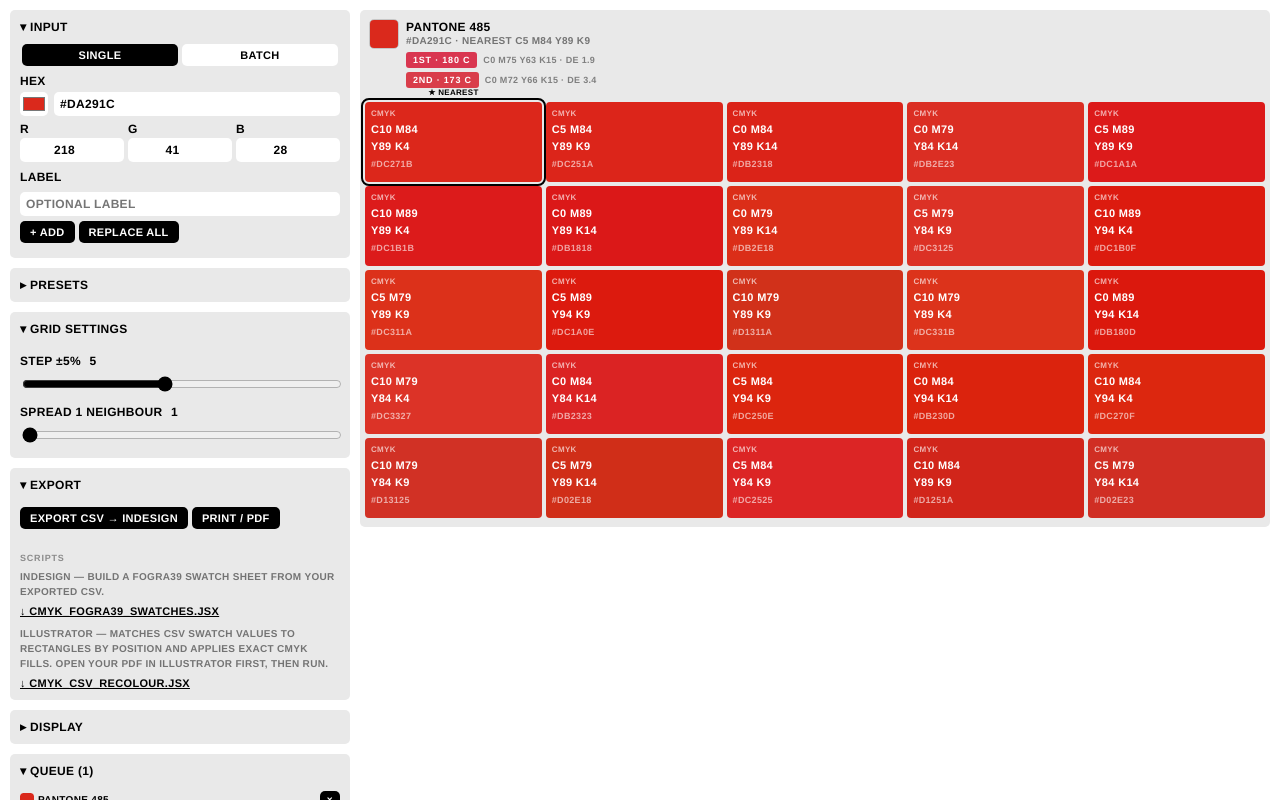
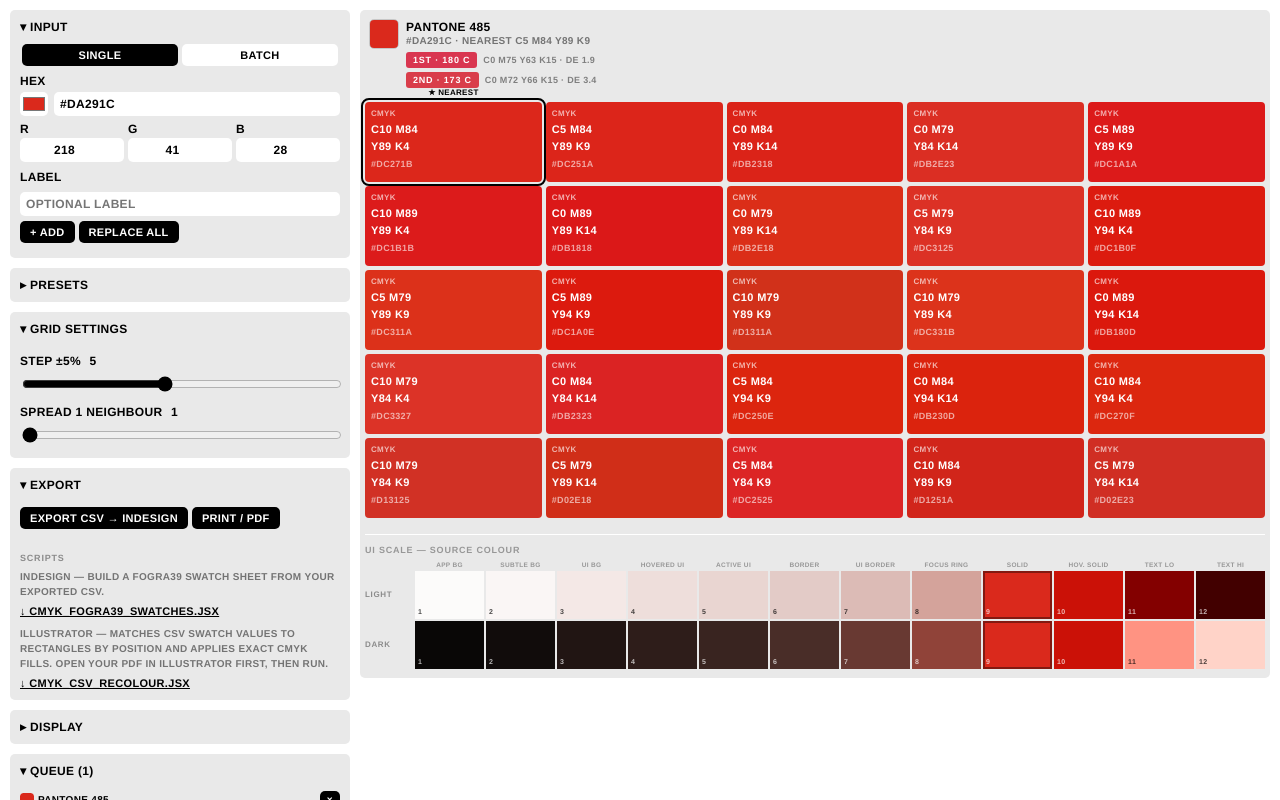
Before and after one commit to ndavidhill/cmyk-grid, a Next.js app: page / in a window 1280 px wide. Built offline with nearby package versions, Linux system fonts and the light colour scheme.

Commit message:
Radix UI

```diff
--- a/src/app/cmyk/components/ColourResult.jsx
+++ b/src/app/cmyk/components/ColourResult.jsx
@@ -2,6 +2,7 @@
 import { useState, useEffect } from 'react';
 import { rgbToCmyk, buildGrid, rgbToHex, nearestPantones, nearestPantonesForCmyk, cmykToRgb, useDarkText } from '../colourMath';
 import Swatch from './Swatch';
+import RadixPaletteStrip from './RadixPaletteStrip';
 
 function useColourData(r, g, b) {
   const [data, setData] = useState(null);
@@ -190,6 +191,29 @@ export default function ColourResult({ entry, step, spread }) {
         ))}
       </div>
 
+      {/* Radix palette strip — shows for selected swatch or base colour */}
+      <div style={{
+        marginTop: 12,
+        paddingTop: 10,
+        borderTop: '1px solid var(--color-bg)',
+      }}>
+        <div style={{
+          fontFamily: 'Helvetica, Arial, sans-serif', fontSize: 9,
+          fontWeight: 'bold', letterSpacing: '0.05rem', textTransform: 'uppercase',
+          color: 'var(--color-fg)', opacity: 0.35, marginBottom: 6,
+        }}>
+          {selectedSwatch
+            ? `UI Scale — C${selectedSwatch.c} M${selectedSwatch.m} Y${selectedSwatch.y} K${selectedSwatch.k}`
+            : 'UI Scale — Source colour'
+          }
+        </div>
+        <RadixPaletteStrip
+          r={selectedSwatch ? selectedSwatch.r : entry.r}
+          g={selectedSwatch ? selectedSwatch.g : entry.g}
+          b={selectedSwatch ? selectedSwatch.b : entry.b}
+        />
+      </div>
+
       {selectedSwatch && (
         <div style={{
           fontFamily: 'Helvetica, Arial, sans-serif', fontSize: 9,
--- /dev/null
+++ b/src/app/cmyk/components/RadixPaletteStrip.jsx
@@ -0,0 +1,126 @@
+'use client';
+import { useMemo } from 'react';
+import { generateRadixPalette, STEP_LABELS } from '../radixPalette';
+import { rgbToHex, useDarkText } from '../colourMath';
+
+function PaletteStep({ step, index, mode }) {
+  const hex  = rgbToHex(step.r, step.g, step.b);
+  const dark = useDarkText(step.r, step.g, step.b);
+  const textCol = dark ? '#000' : '#fff';
+  const isSolid = index === 8; // step 9 (0-indexed: 8) = base colour
+
+  return (
+    <div
+      title={`Step ${index + 1} · ${STEP_LABELS[index]}\n${hex.toUpperCase()}\nR${step.r} G${step.g} B${step.b}`}
+      style={{
+        flex: 1,
+        background: hex,
+        WebkitPrintColorAdjust: 'exact',
+        printColorAdjust: 'exact',
+        display: 'flex',
+        flexDirection: 'column',
+        justifyContent: 'flex-end',
+        padding: '4px 3px 3px',
+        outline: isSolid ? '2px solid rgba(0,0,0,0.4)' : 'none',
+        outlineOffset: -2,
+        position: 'relative',
+        cursor: 'default',
+        minHeight: 48,
+      }}
+    >
+      <div style={{
+        fontFamily: 'Helvetica, Arial, sans-serif',
+        fontSize: 7,
+        fontWeight: 'bold',
+        letterSpacing: '0.03rem',
+        textTransform: 'uppercase',
+        color: textCol,
+        opacity: 0.7,
+        lineHeight: 1.3,
+      }}>
+        {index + 1}
+      </div>
+    </div>
+  );
+}
+
+export default function RadixPaletteStrip({ r, g, b }) {
+  const palette = useMemo(() => generateRadixPalette(r, g, b), [r, g, b]);
+
+  const labelStyle = {
+    fontFamily: 'Helvetica, Arial, sans-serif',
+    fontSize: 9,
+    fontWeight: 'bold',
+    letterSpacing: '0.05rem',
+    textTransform: 'uppercase',
+    color: 'var(--color-fg)',
+    opacity: 0.4,
+    marginBottom: 4,
+    marginTop: 10,
+  };
+
+  return (
+    <div style={{ padding: '0 0 4px' }}>
+      {/* Step labels row */}
+      <div style={{ display: 'flex', gap: 2, marginBottom: 2 }}>
+        <div style={{ width: 48, flexShrink: 0 }} />
+        {STEP_LABELS.map((label, i) => (
+          <div key={i} style={{
+            flex: 1,
+            fontFamily: 'Helvetica, Arial, sans-serif',
+            fontSize: 6.5,
+            fontWeight: 'bold',
+            letterSpacing: '0.02rem',
+            textTransform: 'uppercase',
+            color: 'var(--color-fg)',
+            opacity: 0.35,
+            textAlign: 'center',
+            lineHeight: 1.2,
+          }}>
+            {label}
+          </div>
+        ))}
+      </div>
+
+      {/* Light mode row */}
+      <div style={{ display: 'flex', alignItems: 'center', gap: 2, marginBottom: 2 }}>
+        <div style={{
+          width: 48,
+          flexShrink: 0,
+          fontFamily: 'Helvetica, Arial, sans-serif',
+          fontSize: 8,
+          fontWeight: 'bold',
+          letterSpacing: '0.04rem',
+          textTransform: 'uppercase',
+          color: 'var(--color-fg)',
+          opacity: 0.4,
+        }}>
+          Light
+        </div>
+        {palette.light.map((step, i) => (
+          <PaletteStep key={i} step={step} index={i} mode="light" />
+        ))}
+      </div>
+
+      {/* Dark mode row */}
+      <div style={{ display: 'flex', alignItems: 'center', gap: 2 }}>
+        <div style={{
+          width: 48,
+          flexShrink: 0,
+          fontFamily: 'Helvetica, Arial, sans-serif',
+          fontSize: 8,
+          fontWeight: 'bold',
+          letterSpacing: '0.04rem',
+          textTransform: 'uppercase',
+          color: 'var(--color-fg)',
+          opacity: 0.4,
+        }}>
+          Dark
+        </div>
+        {palette.dark.map((step, i) => (
+          <PaletteStep key={i} step={step} index={i} mode="dark" />
+        ))}
+      </div>
+    </div>
+  );
+}
--- /dev/null
+++ b/src/app/cmyk/radixPalette.js
@@ -0,0 +1,163 @@
+// Radix-style 12-step palette generator
+// Works in OKLCH colour space — perceptually uniform, no hue drift.
+// Step 9 is the input colour. Light/dark modes use different lightness curves.
+// Algorithm inspired by Radix UI custom palette tool (MIT licence).
+
+// ─── OKLCH conversion ─────────────────────────────────────────────────────────
+
+function linearise(v) {
+  v = v / 255;
+  return v <= 0.04045 ? v / 12.92 : Math.pow((v + 0.055) / 1.055, 2.4);
+}
+
+function delinearise(v) {
+  return v <= 0.0031308 ? 12.92 * v : 1.055 * Math.pow(v, 1 / 2.4) - 0.055;
+}
+
+function rgbToOklch(r, g, b) {
+  const rl = linearise(r), gl = linearise(g), bl = linearise(b);
+
+  // Linear sRGB → OKLab (Björn Ottosson's matrix)
+  const l = 0.4122214708 * rl + 0.5363325363 * gl + 0.0514459929 * bl;
+  const m = 0.2119034982 * rl + 0.6806995451 * gl + 0.1073969566 * bl;
+  const s = 0.0883024619 * rl + 0.2817188376 * gl + 0.6299787005 * bl;
+
+  const l_ = Math.cbrt(l), m_ = Math.cbrt(m), s_ = Math.cbrt(s);
+
+  const L  =  0.2104542553 * l_ + 0.7936177850 * m_ - 0.0040720468 * s_;
+  const a  =  1.9779984951 * l_ - 2.4285922050 * m_ + 0.4505937099 * s_;
+  const bv = 0.0259040371 * l_ + 0.7827717662 * m_ - 0.8086757660 * s_;
+
+  const C = Math.sqrt(a * a + bv * bv);
+  const H = (Math.atan2(bv, a) * 180 / Math.PI + 360) % 360;
+
+  return { L, C, H };
+}
+
+function oklchToRgb(L, C, H) {
+  const hRad = H * Math.PI / 180;
+  const a = C * Math.cos(hRad);
+  const bv = C * Math.sin(hRad);
+
+  const l_ = L + 0.3963377774 * a + 0.2158037573 * bv;
+  const m_ = L - 0.1055613458 * a - 0.0638541728 * bv;
+  const s_ = L - 0.0894841775 * a - 1.2914855480 * bv;
+
+  const l = l_ * l_ * l_;
+  const m = m_ * m_ * m_;
+  const s = s_ * s_ * s_;
+
+  const rl =  4.0767416621 * l - 3.3077115913 * m + 0.2309699292 * s;
+  const gl = -1.2684380046 * l + 2.6097574011 * m - 0.3413193965 * s;
+  const bl = -0.0041960863 * l - 0.7034186147 * m + 1.7076147010 * s;
+
+  const clamp01 = v => Math.max(0, Math.min(1, v));
+
+  return {
+    r: Math.round(delinearise(clamp01(rl)) * 255),
+    g: Math.round(delinearise(clamp01(gl)) * 255),
+    b: Math.round(delinearise(clamp01(bl)) * 255),
+  };
+}
+
+// ─── Palette generation ───────────────────────────────────────────────────────
+
+// Radix lightness targets for light mode (steps 1–12)
+// Steps 1-2: backgrounds, 3-5: interactive, 6-8: borders, 9-10: solid, 11-12: text
+const LIGHT_LIGHTNESS = [
+  0.988, // 1  — app background
+  0.976, // 2  — subtle background
+  0.940, // 3  — UI element background
+  0.912, // 4  — hovered UI element
+  0.888, // 5  — active / selected
+  0.860, // 6  — subtle borders
+  0.820, // 7  — UI element border
+  0.760, // 8  — hovered border
+  null,  // 9  — solid (= input colour)
+  0.000, // 10 — hovered solid (compute below)
+  0.380, // 11 — low-contrast text
+  0.210, // 12 — high-contrast text
+];
+
+// Dark mode lightness targets
+const DARK_LIGHTNESS = [
+  0.130, // 1
+  0.160, // 2
+  0.210, // 3
+  0.250, // 4
+  0.285, // 5
+  0.330, // 6
+  0.400, // 7
+  0.480, // 8
+  null,  // 9 — solid (= input colour)
+  0.000, // 10 — hovered solid
+  0.780, // 11 — low-contrast text
+  0.920, // 12 — high-contrast text
+];
+
+// Chroma scaling per step — bell curve centred around steps 8-10
+// Steps near backgrounds have low chroma; solid and text steps carry full chroma
+const LIGHT_CHROMA_SCALE = [
+  0.010, 0.020, 0.060, 0.090, 0.110,
+  0.130, 0.180, 0.280,
+  1.000, // 9 — base colour
+  1.000, // 10
+  0.750, // 11
+  0.600, // 12
+];
+
+const DARK_CHROMA_SCALE = [
+  0.020, 0.040, 0.100, 0.130, 0.160,
+  0.200, 0.320, 0.500,
+  1.000, // 9
+  1.000, // 10
+  0.650, // 11
+  0.350, // 12
+];
+
+export function generateRadixPalette(r, g, b) {
+  const { L: baseL, C: baseC, H: baseH } = rgbToOklch(r, g, b);
+
+  function makeScale(lightnessTargets, chromaScales) {
+    return lightnessTargets.map((lTarget, i) => {
+      const chromaScale = chromaScales[i];
+      const C = baseC * chromaScale;
+
+      let L;
+      if (lTarget === null) {
+        // Step 9 — use the input colour directly
+        L = baseL;
+      } else if (i === 9) {
+        // Step 10 — slightly adjusted from step 9 for hover state
+        // Go slightly darker in light mode, slightly lighter in dark mode
+        L = baseL < 0.5 ? baseL + 0.04 : baseL - 0.04;
+      } else {
+        L = lTarget;
+      }
+
+      const rgb = oklchToRgb(L, C, baseH);
+      return { ...rgb, L, C, H: baseH };
+    });
+  }
+
+  return {
+    light: makeScale(LIGHT_LIGHTNESS, LIGHT_CHROMA_SCALE),
+    dark:  makeScale(DARK_LIGHTNESS,  DARK_CHROMA_SCALE),
+  };
+}
+
+// Step semantic labels (Radix convention)
+export const STEP_LABELS = [
+  'App BG',      // 1
+  'Subtle BG',   // 2
+  'UI BG',       // 3
+  'Hovered UI',  // 4
+  'Active UI',   // 5
+  'Border',      // 6
+  'UI Border',   // 7
+  'Focus Ring',  // 8
+  'Solid',       // 9 — base colour
+  'Hov. Solid',  // 10
+  'Text Lo',     // 11
+  'Text Hi',     // 12
+];
```
